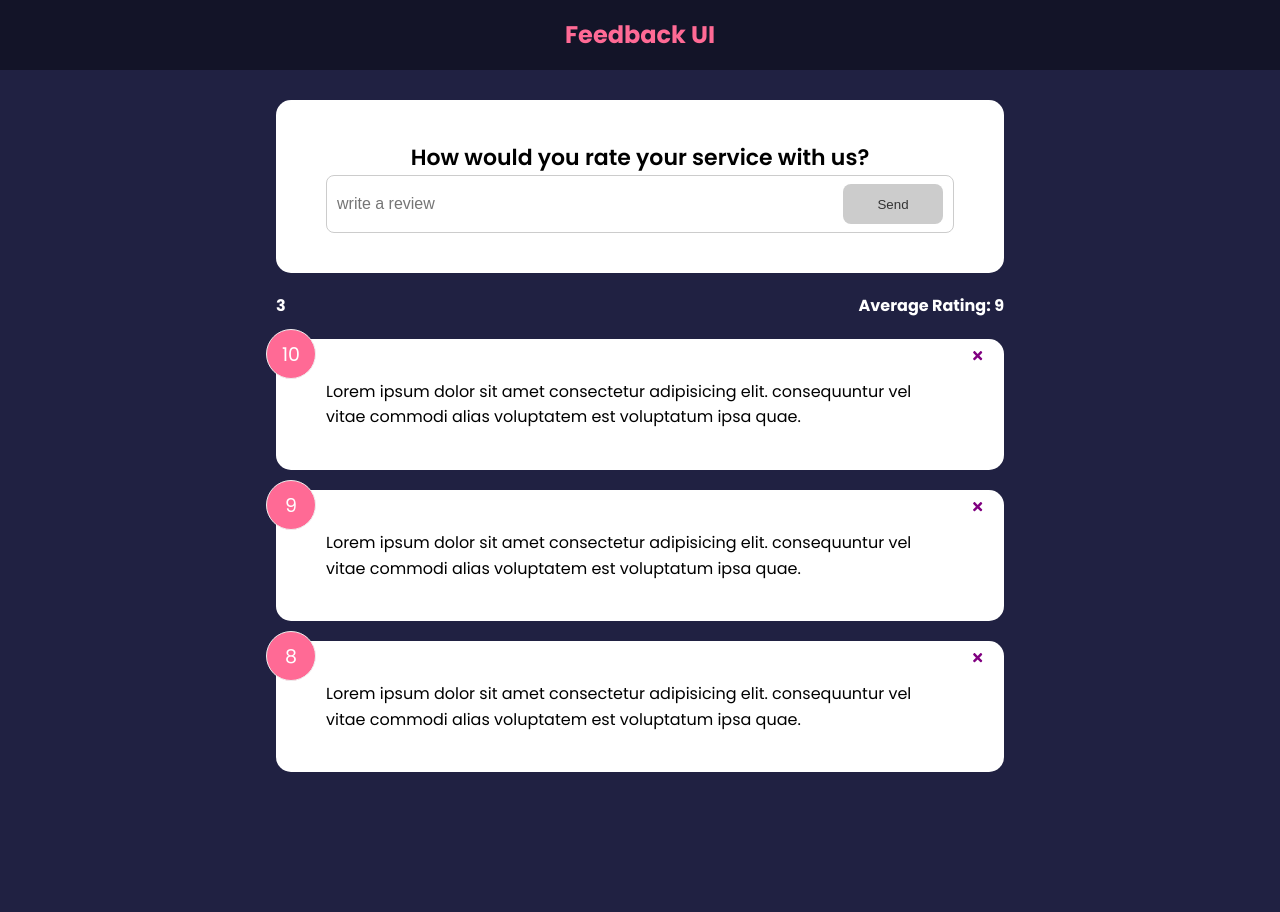
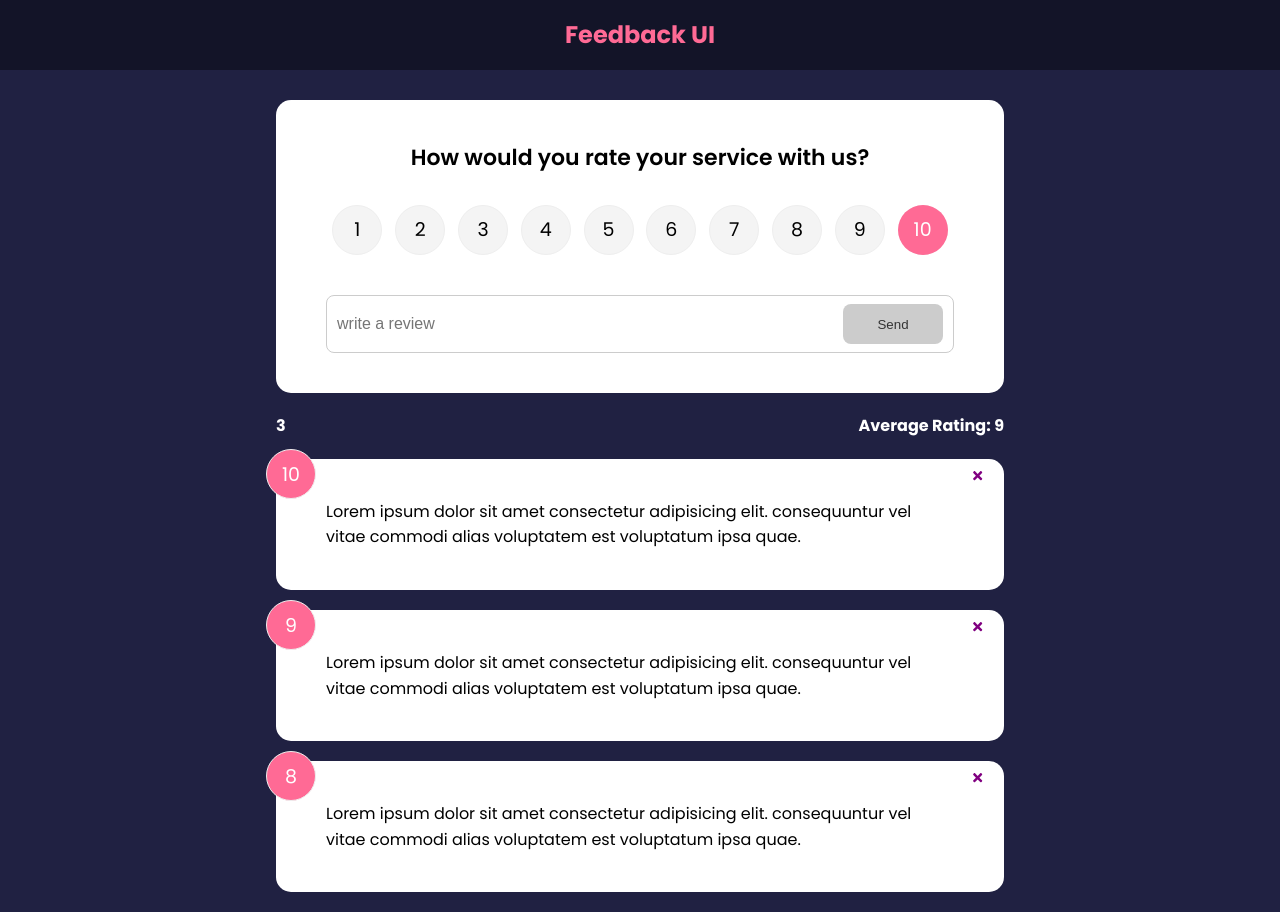
Before and after one commit to Shafiq-Farookhi/Feedback-UI, a React (Create React App) app: page / in a window 1280 px wide. Before the commit the page ends 800 px from the top, so only its background shows below. Built offline with nearby package versions, Linux system fonts and the light colour scheme; the HTML template or start-up script is replaced by a standard one.

Commit message:
Rating added

```diff
--- a/src/components/FeedbackForm.jsx
+++ b/src/components/FeedbackForm.jsx
@@ -1,9 +1,11 @@
 import { useState } from "react"
 import Card from "./shared/Card"
 import Button from "./Button"
+import RatingSelect from "./RatingSelect"
 
 function FeedbackForm() {
     const [text, setText] = useState('')
+    const [rating, setRating] = useState('')
     const [btnDisabled, setBtnDisabled] = useState(true)
     const [message, setMessage] = useState('')
 
@@ -25,7 +27,7 @@
     <Card>
         <form>
             <h2>How would you rate your service with us?</h2>
-            {/* todo - rating select component  */}
+            <RatingSelect select={(rating) => setRating(rating)}/>
             <div className="input-group">
                 <input onChange={handleTextChange} type="text" placeholder="write a review" value={text}/>
                 <Button type="submit" isDisabled={btnDisabled}>Send</Button>
--- /dev/null
+++ b/src/components/RatingSelect.jsx
@@ -0,0 +1,56 @@
+import {useState} from 'react'
+
+function RatingSelect({select}) {
+    const [selected, setSelected] = useState(10);
+
+    const handleChange = (e) => {
+    setSelected(+e.currentTarget.value);
+    select(+e.currentTarget.value)
+    }
+  return (
+    <ul className='rating'>
+        <li>
+            <input type="radio" name="rating" id="num1" value='1' onChange={handleChange} checked={selected ===1}/>
+            <label htmlFor='num1'>1</label>
+        </li>
+        <li>
+            <input type="radio" name="rating" id="num2" value='2' onChange={handleChange} checked={selected ===2}/>
+            <label htmlFor='num2'>2</label>
+        </li>
+        <li>
+            <input type="radio" name="rating" id="num3" value='3' onChange={handleChange} checked={selected ===3}/>
+            <label htmlFor='num3'>3</label>
+        </li>
+        <li>
+            <input type="radio" name="rating" id="num4" value='4' onChange={handleChange} checked={selected ===4}/>
+            <label htmlFor='num4'>4</label>
+        </li>
+        <li>
+            <input type="radio" name="rating" id="num5" value='5' onChange={handleChange} checked={selected ===5}/>
+            <label htmlFor='num5'>5</label>
+        </li>
+        <li>
+            <input type="radio" name="rating" id="num6" value='6' onChange={handleChange} checked={selected ===6}/>
+            <label htmlFor='num6'>6</label>
+        </li>
+        <li>
+            <input type="radio" name="rating" id="num7" value='7' onChange={handleChange} checked={selected ===7}/>
+            <label htmlFor='num7'>7</label>
+        </li>
+        <li>
+            <input type="radio" name="rating" id="num8" value='8' onChange={handleChange} checked={selected ===8}/>
+            <label htmlFor='num8'>8</label>
+        </li>
+        <li>
+            <input type="radio" name="rating" id="num9" value='9' onChange={handleChange} checked={selected ===9}/>
+            <label htmlFor='num9'>9</label>
+        </li>
+        <li>
+            <input type="radio" name="rating" id="num10" value='10' onChange={handleChange} checked={selected ===10}/>
+            <label htmlFor='num10'>10</label>
+        </li>
+    </ul>
+  )
+}
+
+export default RatingSelect
```
